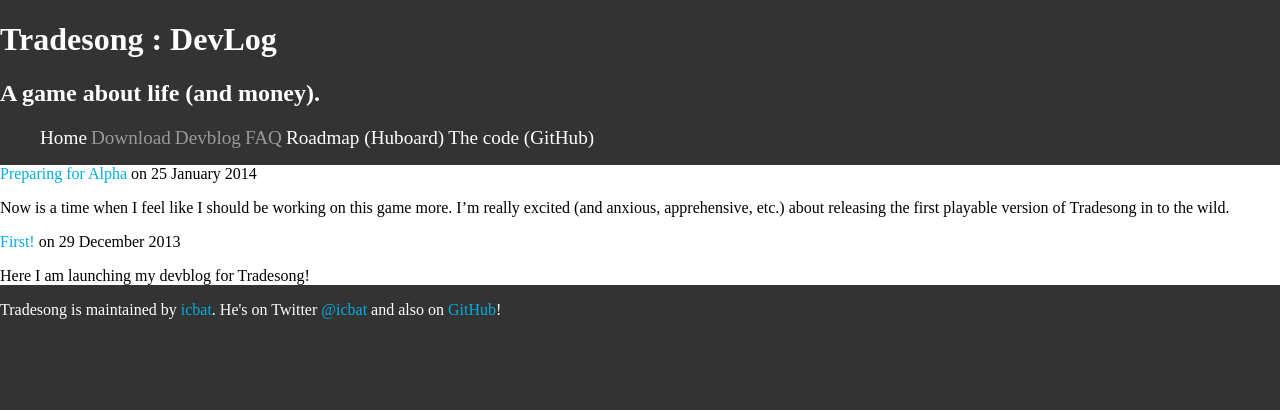
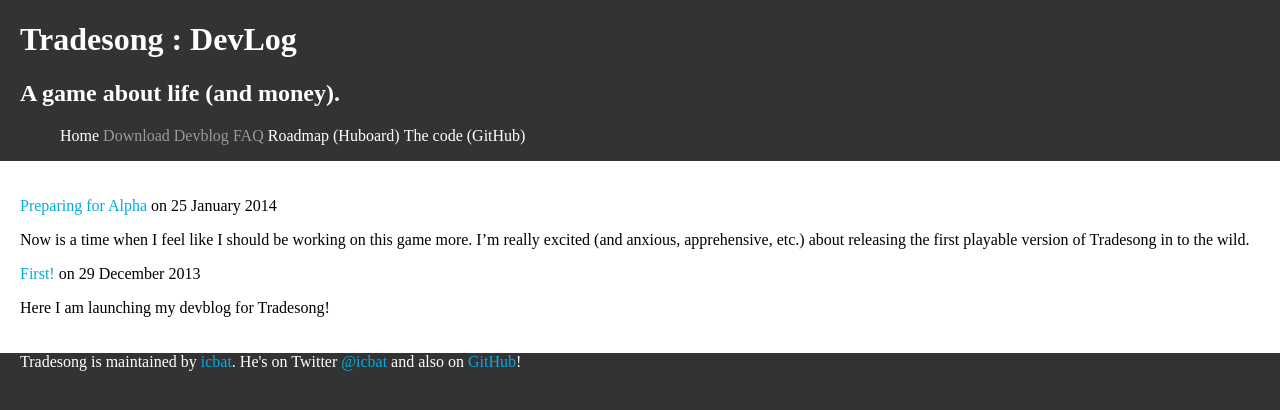
Before and after one commit to icbat/tradesong, a Jekyll site: the page built from index.markdown, in a window 1280 px wide. Shown: the top 410 px of the page. Built offline with Jekyll 4.4.1, drawn with Linux system fonts in a browser that asks for light colours.

Commit message:
Fixing some paddings and font

```diff
--- a/stylesheets/stylesheet.css
+++ b/stylesheets/stylesheet.css
@@ -13,6 +13,8 @@
 }
 
 header, footer {
+	padding-left: 20px;
+	padding-right:20px;
 	color: #fff;
 }
 
@@ -25,6 +27,7 @@
 }
 
 .content {
+	padding: 20px;
 	background: #fff;
 }
 
@@ -35,5 +38,5 @@
 .navHeader li {
 	color: #999;
 	display: inline;
-	font-size: 1.2em;
+	font: arial 1.2em;
 }
```
